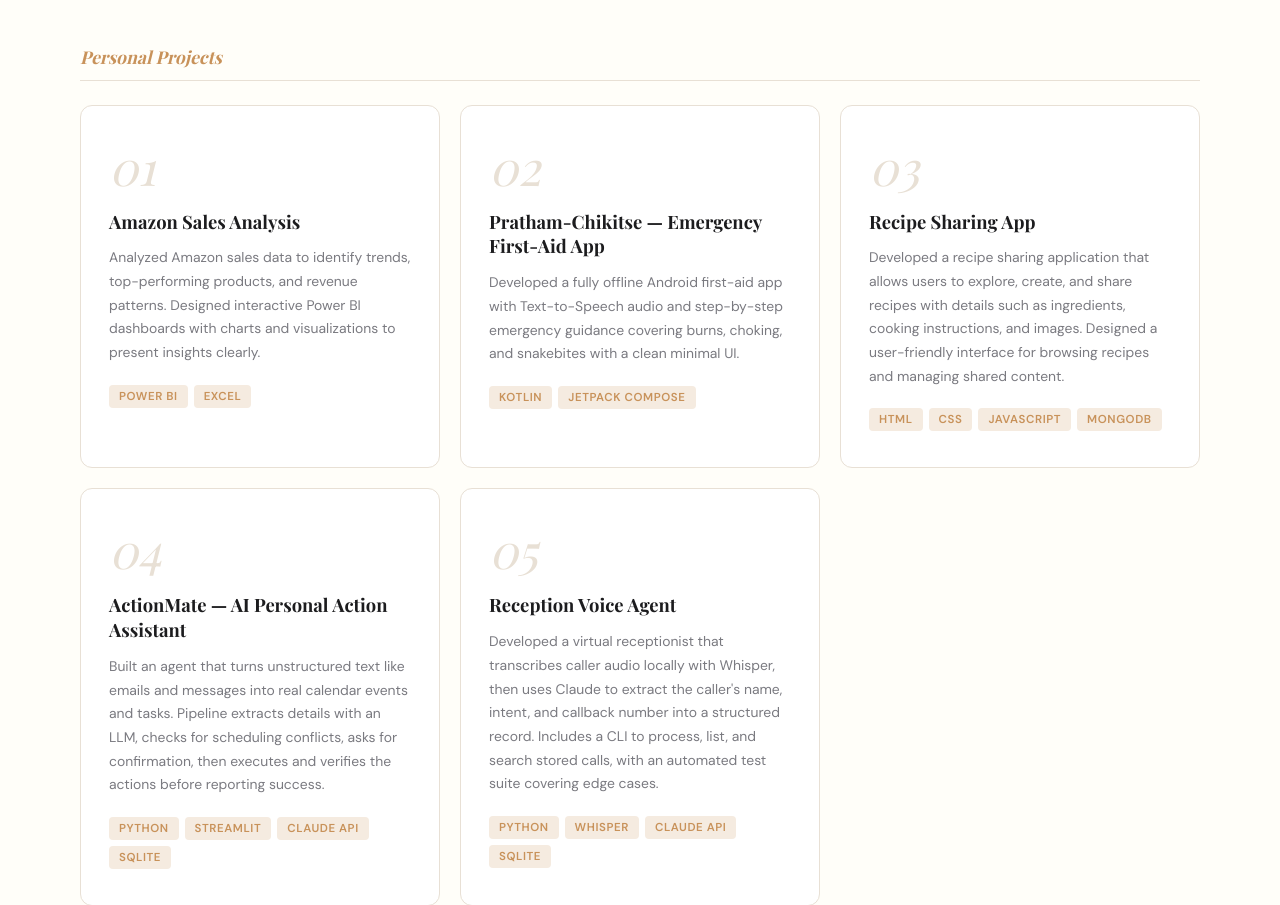
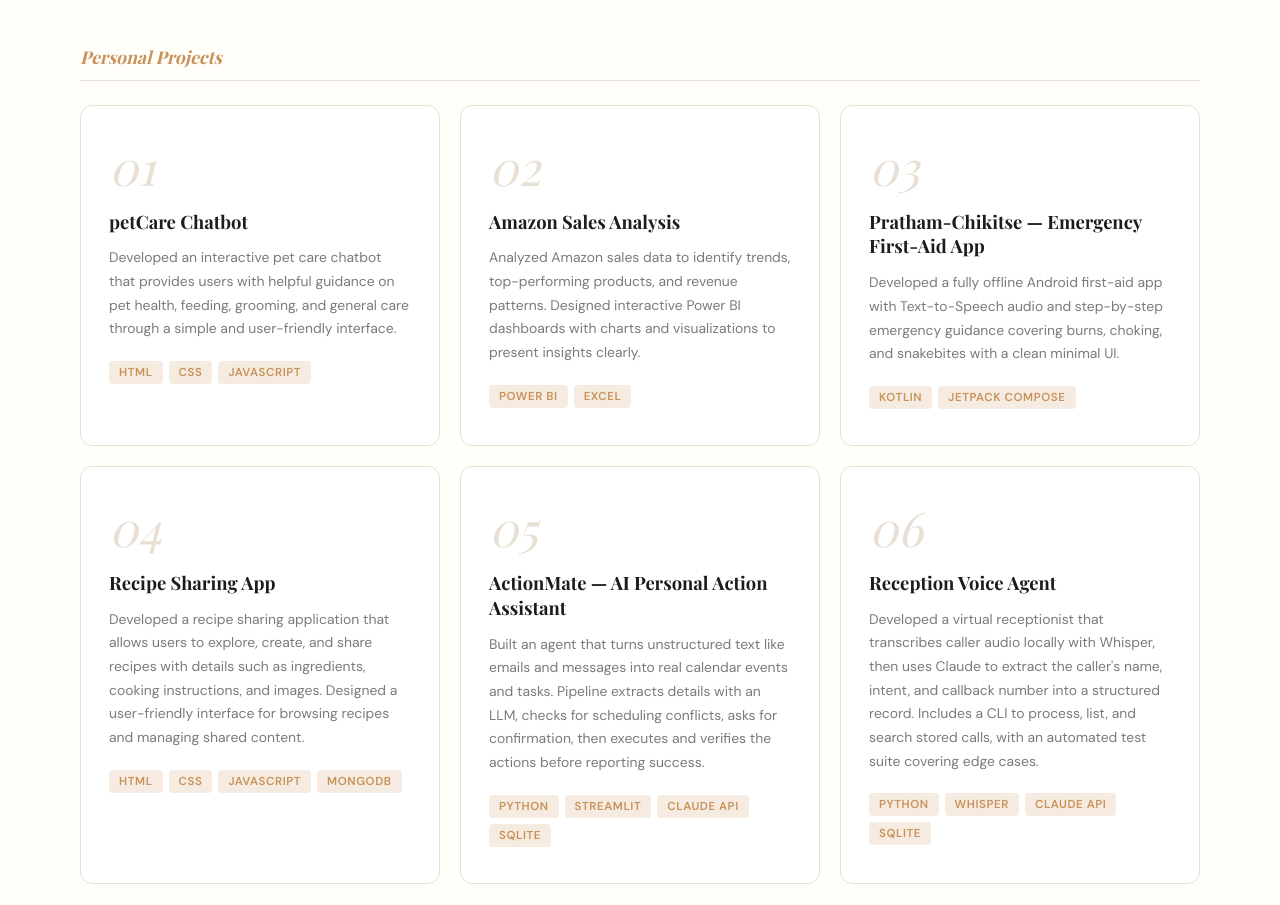
Before and after one commit to Sneha27-dev/Sneha_Portfolio, a plain HTML site: page index.html in a window 1280 px wide. Shown: the part 3649-4554 px from the top of the page. Drawn offline with nearby package versions, Linux system fonts and the light colour scheme; a web font is replaced by a local one.

Commit message:
Update index.html

```diff
--- a/index.html
+++ b/index.html
@@ -208,7 +208,18 @@
   <div class="proj-grid">
 
     <div class="proj-card reveal">
-      <div class="proj-num">01</div>
+  <div class="proj-num">01</div>
+  <h3>petCare Chatbot</h3>
+  <p>Developed an interactive pet care chatbot that provides users with helpful guidance on pet health, feeding, grooming, and general care through a simple and user-friendly interface.</p>
+  <div class="proj-tech">
+    <span>HTML</span>
+    <span>CSS</span>
+    <span>JavaScript</span>
+  </div>
+</div>
+
+    <div class="proj-card reveal">
+      <div class="proj-num">02</div>
       <h3>Amazon Sales Analysis</h3>
       <p>Analyzed Amazon sales data to identify trends, top-performing products, and revenue patterns. Designed interactive Power BI dashboards with charts and visualizations to present insights clearly.</p>
       <div class="proj-tech">
@@ -218,7 +229,7 @@
     </div>
 
     <div class="proj-card reveal">
-      <div class="proj-num">02</div>
+      <div class="proj-num">03</div>
       <h3>Pratham-Chikitse — Emergency First-Aid App</h3>
       <p>Developed a fully offline Android first-aid app with Text-to-Speech audio and step-by-step emergency guidance covering burns, choking, and snakebites with a clean minimal UI.</p>
       <div class="proj-tech">
@@ -228,7 +239,7 @@
     </div>
 
     <div class="proj-card reveal">
-  <div class="proj-num">03</div>
+  <div class="proj-num">04</div>
   <h3>Recipe Sharing App</h3>
   <p>Developed a recipe sharing application that allows users to explore, create, and share recipes with details such as ingredients, cooking instructions, and images. Designed a user-friendly interface for browsing recipes and managing shared content.</p>
   <div class="proj-tech">
@@ -240,7 +251,7 @@
 </div>
 
     <div class="proj-card reveal">
-      <div class="proj-num">04</div>
+      <div class="proj-num">05</div>
       <h3>ActionMate — AI Personal Action Assistant</h3>
       <p>Built an agent that turns unstructured text like emails and messages into real calendar events and tasks. Pipeline extracts details with an LLM, checks for scheduling conflicts, asks for confirmation, then executes and verifies the actions before reporting success.</p>
       <div class="proj-tech">
@@ -252,7 +263,7 @@
     </div>
 
     <div class="proj-card reveal">
-      <div class="proj-num">05</div>
+      <div class="proj-num">06</div>
       <h3>Reception Voice Agent</h3>
       <p>Developed a virtual receptionist that transcribes caller audio locally with Whisper, then uses Claude to extract the caller's name, intent, and callback number into a structured record. Includes a CLI to process, list, and search stored calls, with an automated test suite covering edge cases.</p>
       <div class="proj-tech">
```
